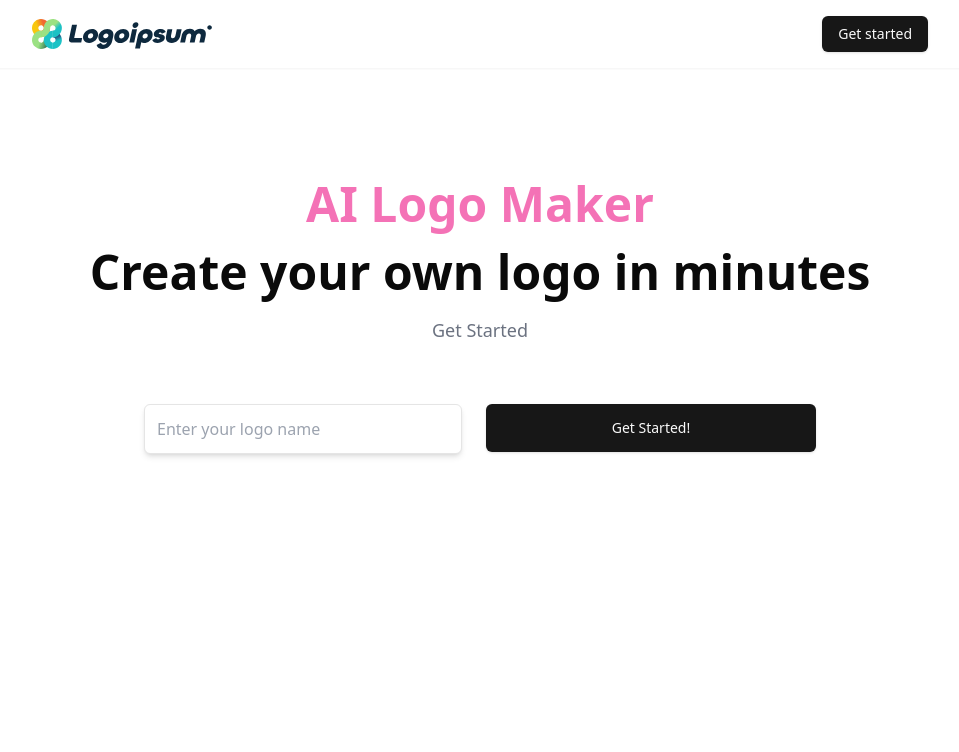
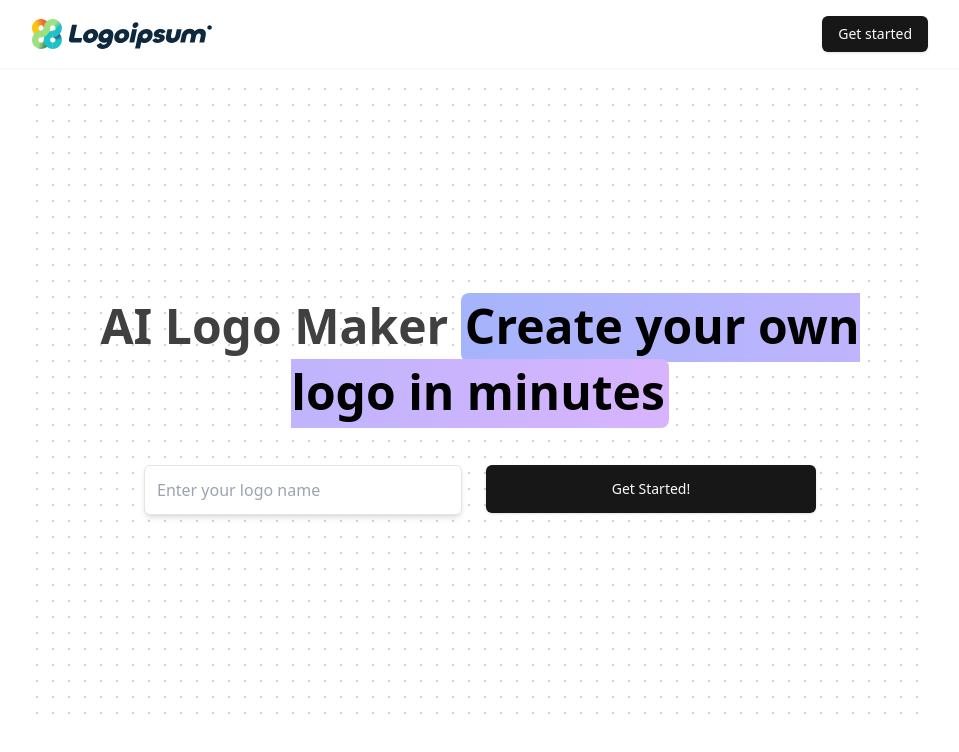
Before and after one commit to adityajha2005/BrandifyAI, a Next.js app: page / in a window 1280 px wide. Shown: the top 752 px of the page, without its empty margins (160-1119 px from the left). Built offline with nearby package versions, Linux system fonts and the light colour scheme; a web font is replaced by a local one.

Commit message:
hero updated

```diff
--- a/app/_components/Hero.jsx
+++ b/app/_components/Hero.jsx
@@ -1,22 +1,44 @@
-import React from 'react'
-import Lookup from '../_data/Lookup'
-import { Button } from '@/components/ui/button'
+"use client";
 
-const Hero = () => {
+// Hero.jsx
+import { motion } from "framer-motion";
+import { HeroHighlight, Highlight } from "@/components/ui/hero-highlight";
+import { Button } from "@/components/ui/button";
+import Lookup from "../_data/Lookup";
+
+function Hero() {
   return (
-    <div className='flex items-center mt-24 flex-col gap-5'>
-       <h2 className='text-pink-400 text-5xl text-center font-bold'>{Lookup.HeroHeading}</h2>
-       <h2 className='text-5xl text-center font-bold'>{Lookup.HeroSubHeading}</h2>
-        <p className='text-lg text-gray-500 text-center'>{Lookup.HeroDesc}</p>
-
-        <div className='flex gap-6 w-full max-w-2xl mt-10'>
-            <input placeholder={Lookup.InputTitlePlaceholder}
-            className='p-3 border rounded-md w-full shadow-md' />
-            <Button className="w-full p-6 ">Get Started!</Button>
-        </div>
-
-    </div>
-  )
+    <HeroHighlight>
+      <motion.h1
+        initial={{
+          opacity: 0,
+          y: 20,
+        }}
+        animate={{
+          opacity: 1,
+          y: [20, -5, 0],
+        }}
+        transition={{
+          duration: 0.5,
+          ease: [0.4, 0.0, 0.2, 1],
+        }}
+        className="text-2xl px-4 md:text-4xl lg:text-5xl font-bold text-neutral-700 dark:text-white max-w-4xl leading-relaxed lg:leading-snug text-center mx-auto"
+      >
+        {Lookup.HeroHeading}
+        {" "}
+        <Highlight className="text-black dark:text-white">
+          {Lookup.HeroSubHeading}
+        </Highlight>
+      </motion.h1>
+      <div className="flex gap-6 w-full max-w-2xl mt-10 mx-auto">
+        <input
+          placeholder={Lookup.InputTitlePlaceholder}
+          className="p-3 border rounded-md w-full shadow-md"
+        />
+        <Button className="w-full p-6">Get Started!</Button>
+      </div>
+    </HeroHighlight>
+  );
 }
 
-export default Hero
+export default Hero;
--- a/app/page.jsx
+++ b/app/page.jsx
@@ -1,14 +1,20 @@
+"use client";
 import { Button } from "@/components/ui/button";
 import Image from "next/image";
 import Header from "./_components/Header";
 import Hero from "./_components/Hero";
+import { StrictMode } from "react";
+
 export default function Home() {
   return (
     <div>
+      <StrictMode>
       <Header />
       <div className="px-10 lg:px-32 xl:px-48 2xl:xl-56 p-4">
+
       <Hero />
       </div>
+      </StrictMode>
     </div>
   );
 }
--- /dev/null
+++ b/components/ui/hero-highlight.jsx
@@ -0,0 +1,86 @@
+"use client";
+import { cn } from "@/lib/utils";
+import { useMotionValue, motion, useMotionTemplate } from "framer-motion";
+import React from "react";
+
+export const HeroHighlight = ({
+  children,
+  className,
+  containerClassName
+}) => {
+  let mouseX = useMotionValue(0);
+  let mouseY = useMotionValue(0);
+
+  function handleMouseMove({
+    currentTarget,
+    clientX,
+    clientY
+  }) {
+    if (!currentTarget) return;
+    let { left, top } = currentTarget.getBoundingClientRect();
+
+    mouseX.set(clientX - left);
+    mouseY.set(clientY - top);
+  }
+  return (
+    (<div
+      className={cn(
+        "relative h-[40rem] flex items-center bg-white dark:bg-black justify-center w-full group",
+        containerClassName
+      )}
+      onMouseMove={handleMouseMove}>
+      <div
+        className="absolute inset-0 bg-dot-thick-neutral-300 dark:bg-dot-thick-neutral-800  pointer-events-none" />
+      <motion.div
+        className="pointer-events-none bg-dot-thick-indigo-500 dark:bg-dot-thick-indigo-500   absolute inset-0 opacity-0 transition duration-300 group-hover:opacity-100"
+        style={{
+          WebkitMaskImage: useMotionTemplate`
+            radial-gradient(
+              200px circle at ${mouseX}px ${mouseY}px,
+              black 0%,
+              transparent 100%
+            )
+          `,
+          maskImage: useMotionTemplate`
+            radial-gradient(
+              200px circle at ${mouseX}px ${mouseY}px,
+              black 0%,
+              transparent 100%
+            )
+          `,
+        }} />
+      <div className={cn("relative z-20", className)}>{children}</div>
+    </div>)
+  );
+};
+
+export const Highlight = ({
+  children,
+  className
+}) => {
+  return (
+    (<motion.span
+      initial={{
+        backgroundSize: "0% 100%",
+      }}
+      animate={{
+        backgroundSize: "100% 100%",
+      }}
+      transition={{
+        duration: 2,
+        ease: "linear",
+        delay: 0.5,
+      }}
+      style={{
+        backgroundRepeat: "no-repeat",
+        backgroundPosition: "left center",
+        display: "inline",
+      }}
+      className={cn(
+        `relative inline-block pb-1   px-1 rounded-lg bg-gradient-to-r from-indigo-300 to-purple-300 dark:from-indigo-500 dark:to-purple-500`,
+        className
+      )}>
+      {children}
+    </motion.span>)
+  );
+};
--- a/package.json
+++ b/package.json
@@ -12,7 +12,9 @@
     "@radix-ui/react-slot": "^1.1.1",
     "class-variance-authority": "^0.7.1",
     "clsx": "^2.1.1",
+    "framer-motion": "^11.17.0",
     "lucide-react": "^0.471.0",
+    "mini-svg-data-uri": "^1.4.4",
     "next": "15.1.4",
     "react": "^19.0.0",
     "react-dom": "^19.0.0",
--- a/tailwind.config.mjs
+++ b/tailwind.config.mjs
@@ -1,5 +1,9 @@
+const svgToDataUri = require("mini-svg-data-uri");
+const {
+  default: flattenColorPalette,
+} = require("tailwindcss/lib/util/flattenColorPalette");
 /** @type {import('tailwindcss').Config} */
-export default {
+module.exports = {
   darkMode: ["class"],
   content: [
     "./pages/**/*.{js,ts,jsx,tsx,mdx}",
@@ -57,5 +61,32 @@
       }
     }
   },
-  plugins: [require("tailwindcss-animate")],
+  plugins: [
+    require("tailwindcss-animate"),
+    addVariablesForColors,
+    function ({ matchUtilities, theme }) {
+      matchUtilities(
+        {
+          "bg-dot-thick": (value) => ({
+            backgroundImage: `url("${svgToDataUri(
+              `<svg xmlns="http://www.w3.org/2000/svg" viewBox="0 0 32 32" width="16" height="16" fill="none"><circle fill="${value}" id="pattern-circle" cx="10" cy="10" r="2.5"></circle></svg>`
+            )}")`,
+          }),
+        },
+        { values: flattenColorPalette(theme("backgroundColor")), type: "color" }
+      );
+    },
+  ],
 };
+
+// This plugin adds each Tailwind color as a global CSS variable, e.g. var(--gray-200).
+function addVariablesForColors({ addBase, theme }) {
+  let allColors = flattenColorPalette(theme("colors"));
+  let newVars = Object.fromEntries(
+    Object.entries(allColors).map(([key, val]) => [`--${key}`, val])
+  );
+
+  addBase({
+    ":root": newVars,
+  });
+}
```
Also changed, not shown: app/_data/Lookup.jsx (line endings or trailing spaces), 1 other file (tests, documents, lock files or other folders). Lines whose indentation alone changed are shown as unchanged.
